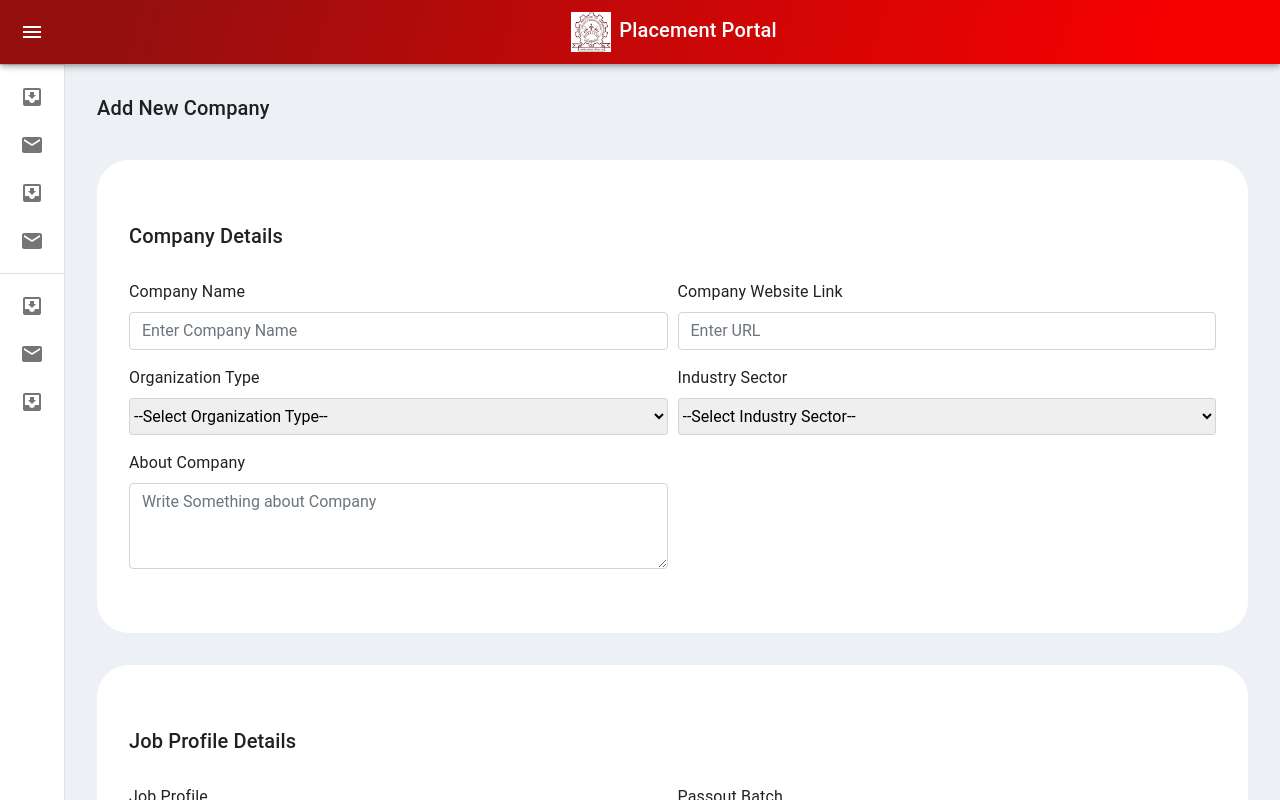
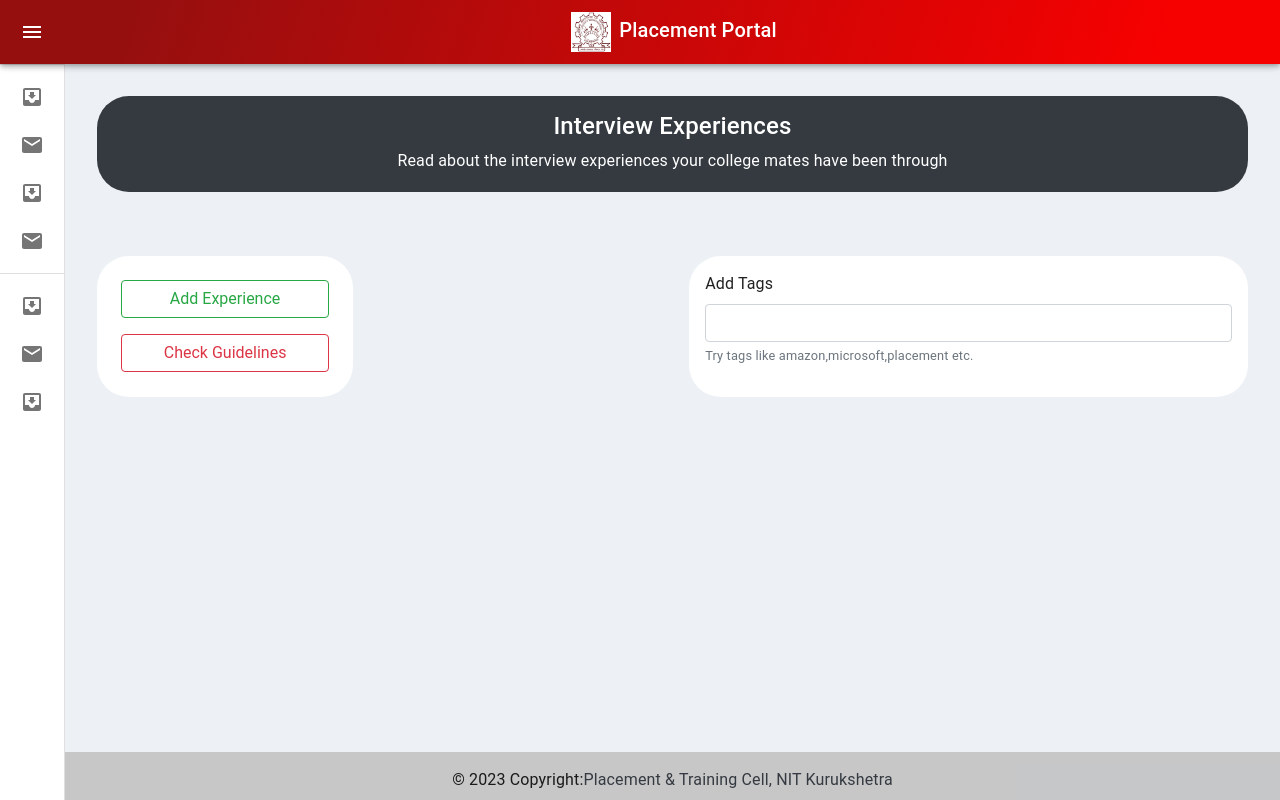
Before and after one commit to mehul-2000/PlacementportalNITKuK, a React (Create React App) app: page / in a window 1280 px wide. Shown: the top 800 px of the page. Built offline with nearby package versions, Linux system fonts and the light colour scheme.

Commit message:
Interview Experience added

```diff
--- a/src/components/Sidenavbar/sidenavbar.tsx
+++ b/src/components/Sidenavbar/sidenavbar.tsx
@@ -23,6 +23,7 @@ import Team from "../../pages/Team/Team";
 import DeveloperCorner from "../../pages/Developer/Developer";
 import Announcement from "../../pages/Announcement/Announcement";
 import AddNewCompany from "../../pages/AddNewCompany/AddNewCompany";
+import InterviewExperience from "../../pages/InterviewExperience/InterviewExperience";
 import Footer from "../../components/Footer/footer";
 const drawerWidth = 240;
 
@@ -210,7 +211,8 @@ export default function MiniDrawer() {
 
         {/* <Announcement/> */}
 
-        <AddNewCompany/>
+        {/* <AddNewCompany/> */}
+        <InterviewExperience/>
         <Footer />
       </Box>
     </Box>
--- a/src/pages/AddNewCompany/AddNewCompany.tsx
+++ b/src/pages/AddNewCompany/AddNewCompany.tsx
@@ -3,10 +3,8 @@ import "./AddNewCompany.css";
 function AddNewCompany() {
   let [ugShow, setUgShow] = useState(false);
   let [pgShow, setPgShow] = useState(false);
-  let [mcaShow, setMcaShow] = useState(false);
   let [ugDisplay, setUgDisplay] = useState({ display: "none" });
   let [pgDisplay, setPgDisplay] = useState({ display: "none" });
-  let [mcaDisplay, setMcaDisplay] = useState({ display: "none" });
   const changeUgStyle = () => {
     if (!ugShow) {
       setUgShow(true);
@@ -24,16 +22,6 @@ function AddNewCompany() {
     } else {
       setPgShow(false);
       setPgDisplay({ display: "none" });
-    }
-  };
-
-  const changeMcaStyle = () => {
-    if (!mcaShow) {
-      setMcaShow(true);
-      setMcaDisplay({ display: "inline" });
-    } else {
-      setMcaShow(false);
-      setMcaDisplay({ display: "none" });
     }
   };
 
@@ -244,7 +232,6 @@ function AddNewCompany() {
               className="form-check-input"
               type="checkbox"
               id="mcaCheck"
-              onClick={changeMcaStyle}
               value="option3"
             />
             <label className="form-check-label" htmlFor="inlineCheckbox2">
@@ -347,7 +334,7 @@ function AddNewCompany() {
                 value="option1"
               />
               <label className="form-check-label" htmlFor="inlineCheckbox1">
-                B.Tech
+              Civil Engineering
               </label>
             </div>
             <div className="form-check form-check-inline big_checkbox">
@@ -358,7 +345,7 @@ function AddNewCompany() {
                 value="option2"
               />
               <label className="form-check-label" htmlFor="inlineCheckbox2">
-                M.Tech
+              Electrical Engineering
               </label>
             </div>
             <div className="form-check form-check-inline big_checkbox">
@@ -369,7 +356,7 @@ function AddNewCompany() {
                 value="option3"
               />
               <label className="form-check-label" htmlFor="inlineCheckbox2">
-                MCA
+              Electronics & Comm
               </label>
             </div>
             <div className="form-check form-check-inline big_checkbox">
@@ -380,7 +367,7 @@ function AddNewCompany() {
                 value="option1"
               />
               <label className="form-check-label" htmlFor="inlineCheckbox1">
-                B.Tech
+              Mechanical Engineering
               </label>
             </div>
             <div className="form-check form-check-inline big_checkbox">
@@ -391,7 +378,7 @@ function AddNewCompany() {
                 value="option2"
               />
               <label className="form-check-label" htmlFor="inlineCheckbox2">
-                M.Tech
+              Physics
               </label>
             </div>
             <div className="form-check form-check-inline big_checkbox">
@@ -402,35 +389,7 @@ function AddNewCompany() {
                 value="option3"
               />
               <label className="form-check-label" htmlFor="inlineCheckbox2">
-                MCA
-              </label>
-            </div>
-          </div>
-          <br></br>
-
-          <div className="ug" id="ug_branches" style={mcaDisplay}>
-            <label htmlFor="eligible_programs">Eligible MCA Branches</label>
-            <br></br>
-            <div className="form-check form-check-inline big_checkbox">
-              <input
-                className="form-check-input"
-                type="checkbox"
-                id="inlineCheckbox1"
-                value="option1"
-              />
-              <label className="form-check-label" htmlFor="inlineCheckbox1">
-                B.Tech
-              </label>
-            </div>
-            <div className="form-check form-check-inline big_checkbox">
-              <input
-                className="form-check-input"
-                type="checkbox"
-                id="inlineCheckbox2"
-                value="option2"
-              />
-              <label className="form-check-label" htmlFor="inlineCheckbox2">
-                M.Tech
+              Computer Engineering
               </label>
             </div>
             <div className="form-check form-check-inline big_checkbox">
@@ -441,29 +400,7 @@ function AddNewCompany() {
                 value="option3"
               />
               <label className="form-check-label" htmlFor="inlineCheckbox2">
-                MCA
-              </label>
-            </div>
-            <div className="form-check form-check-inline big_checkbox">
-              <input
-                className="form-check-input"
-                type="checkbox"
-                id="inlineCheckbox1"
-                value="option1"
-              />
-              <label className="form-check-label" htmlFor="inlineCheckbox1">
-                B.Tech
-              </label>
-            </div>
-            <div className="form-check form-check-inline big_checkbox">
-              <input
-                className="form-check-input"
-                type="checkbox"
-                id="inlineCheckbox2"
-                value="option2"
-              />
-              <label className="form-check-label" htmlFor="inlineCheckbox2">
-                M.Tech
+              School of VLSI Design & Embedded Systems
               </label>
             </div>
             <div className="form-check form-check-inline big_checkbox">
@@ -474,13 +411,14 @@ function AddNewCompany() {
                 value="option3"
               />
               <label className="form-check-label" htmlFor="inlineCheckbox2">
-                MCA
+              School of Energy and Efficiency
               </label>
             </div>
           </div>
-          <br></br>
 
-          <div className="form-row">
+
+
+          <div className="form-row" style={{marginTop:"2rem"}}>
             <div className="form-group col-md-6">
               <label htmlFor="companyName">Minimum CGPA</label>
               <input
--- /dev/null
+++ b/src/pages/InterviewExperience/InterviewExperience.css
@@ -0,0 +1,31 @@
+.main_wrapper{
+    display:flex;
+    flex-direction: column;
+    background-color: #edf1f5;
+    height: 86vh;
+
+}
+.first{
+    background-color: #343a40;
+    margin: 2rem;
+    border-radius: 2rem;
+    height:6rem;
+    color:white;
+    padding:1rem;
+    align-items: center;
+    justify-content: center;
+    text-align: center;
+}
+.second{
+    display:flex;
+    flex-direction:row;
+    margin: 2rem;
+}
+
+.left{
+    border-radius: 2rem;
+}
+.right{
+    border-radius: 2rem;
+    margin-left:21rem;
+}
--- /dev/null
+++ b/src/pages/InterviewExperience/InterviewExperience.tsx
@@ -0,0 +1,31 @@
+import React from 'react';
+import "./InterviewExperience.css";
+import Footer from "../../components/Footer/footer";
+
+function InterviewExperience() {
+  return (
+    <>
+    <div className="main_wrapper">
+        <div className="first">
+            <h4>Interview Experiences</h4>
+            <span>Read about the interview experiences your college mates have been through</span>
+        </div>
+        <div className="second">
+            <div className="left" style={{display:"flex",flexDirection:"column",backgroundColor:"white",padding:"1rem", width:"25%"}}>
+            <button type="button" className="btn btn-outline-success" style={{margin:"0.5rem"}}>Add Experience</button>
+            <button type="button" className="btn btn-outline-danger" style={{margin:"0.5rem"}}>Check Guidelines</button>
+            </div>
+            <div className="right" style={{backgroundColor:"white",padding:"1rem", width:"55%"}}>
+            <div className="form-group">
+                <label htmlFor="exampleInputEmail1">Add Tags</label>
+                <input type="text" className="form-control" id="exampleInputEmail1" aria-describedby="emailHelp"/>
+                <small id="emailHelp" className="form-text text-muted">Try tags like amazon,microsoft,placement etc.</small>
+            </div>
+            </div>
+        </div>
+        {/* <Footer/> */}
+    </div>
+    </>
+  );
+}
+export default InterviewExperience;
```
